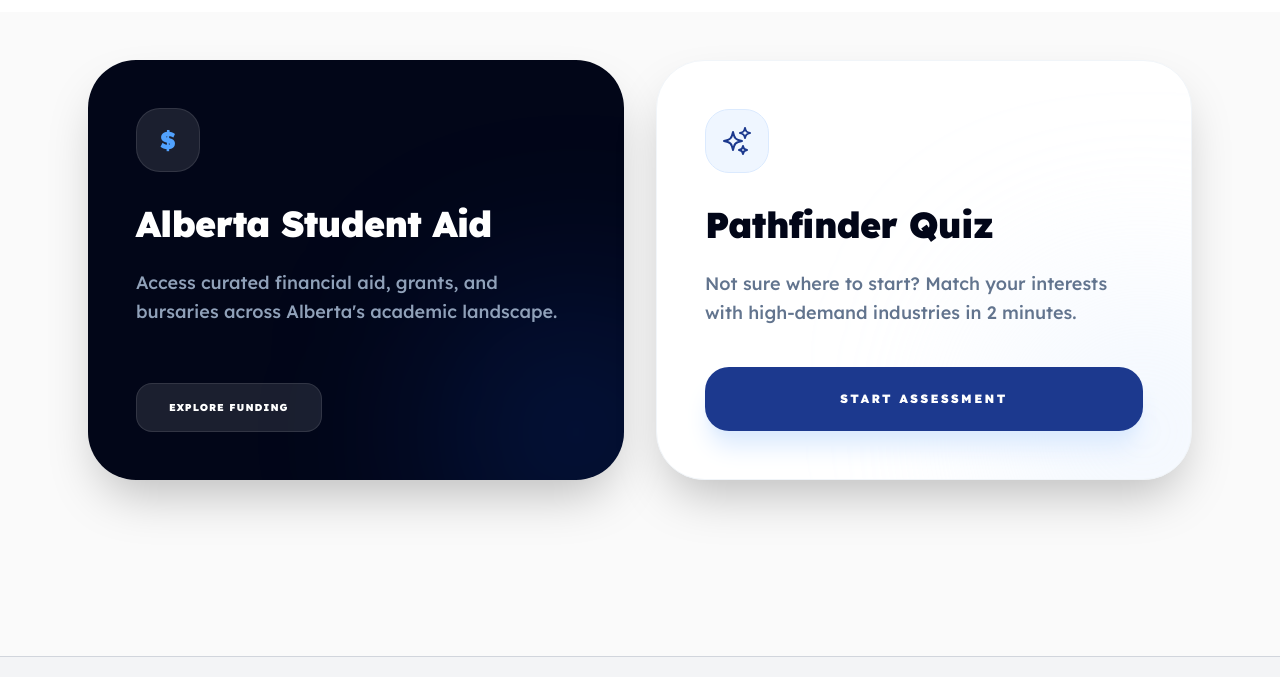
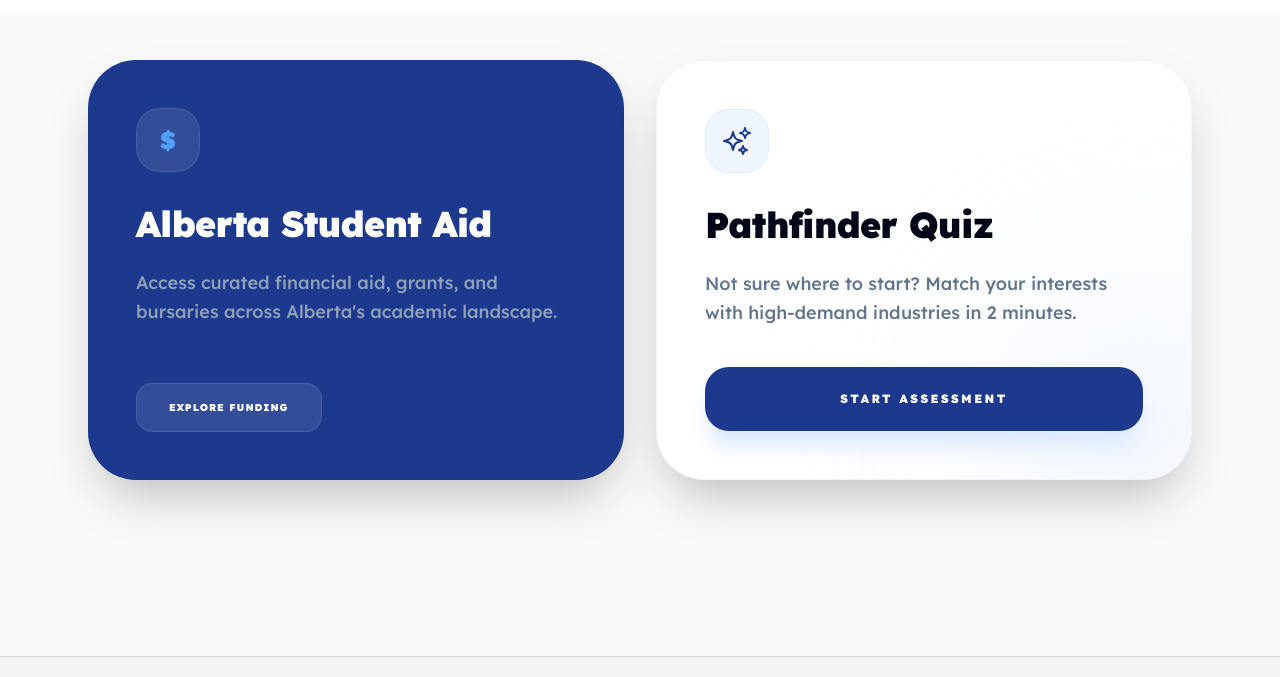
Before and after one commit to S-hussaini/campus-navigator, a Next.js app: page / in a window 1280 px wide. Shown: the part 2033-2710 px from the top of the page. Built offline with nearby package versions, Linux system fonts and the light colour scheme.

Commit message:
fixed some frontend bugs

```diff
--- a/app/page.js
+++ b/app/page.js
@@ -109,9 +109,9 @@
           <div className="flex gap-6 px-6 overflow-x-auto pb-8 no-scrollbar">
             {[
               { img: "https://images.unsplash.com/photo-1517486808906-6ca8b3f04846", city: "Calgary", tag: "Tech & Business" },
-              { img: "https://images.unsplash.com/photo-152305085306e-8a3d3efaf58d", city: "Edmonton", tag: "Research & Arts" },
-              { img: "https://images.unsplash.com/photo-1522202176988-66273c2fd55f", city: "Lethbridge", tag: "Community & Science" },
-              { img: "https://images.unsplash.com/photo-1498243639359-f7c89517fa01", city: "Medicine Hat", tag: "Innovation Hub" }
+              { img: "https://images.unsplash.com/photo-1522202176988-66273c2fd55f", city: "Edmonton", tag: "Research & Arts" },
+              { img: "https://images.unsplash.com/photo-1517486808906-6ca8b3f04846", city: "Lethbridge", tag: "Community & Science" },
+              { img: "https://images.unsplash.com/photo-1522202176988-66273c2fd55f", city: "Medicine Hat", tag: "Innovation Hub" }
             ].map((item, i) => (
               <div key={i} className="min-w-75 md:min-w-100 h-125 rounded-[2.5rem] overflow-hidden relative group">
                 <img src={`${item.img}?auto=format&fit=crop&q=80&w=800`} className="w-full h-full object-cover transition-transform duration-700 group-hover:scale-110" alt={item.city} />
@@ -132,7 +132,7 @@
         {/* CORE TOOLS SECTION */}
         <section className="max-w-6xl mx-auto px-6 pb-32 grid grid-cols-1 md:grid-cols-2 gap-8 relative z-20 mt-12">
           {/* Card 1: Funding */}
-          <div className="group p-12 rounded-[3rem] bg-slate-950 text-white shadow-2xl flex flex-col justify-between overflow-hidden relative">
+          <div className="group p-12 rounded-[3rem] bg-blue-900 text-white shadow-2xl flex flex-col justify-between overflow-hidden relative">
             <div className="relative z-10">
               <div className="w-16 h-16 bg-white/10 rounded-3xl flex items-center justify-center mb-8 border border-white/10">
                  <span className="text-2xl font-black text-blue-400">$</span>
@@ -142,10 +142,10 @@
                 Access curated financial aid, grants, and bursaries across Alberta's academic landscape.
               </p>
             </div>
-            <Link href="/funding" className="relative z-10 inline-flex items-center gap-3 px-8 py-4 bg-white/10 hover:bg-white/20 rounded-2xl font-black uppercase tracking-widest text-[10px] transition-all border border-white/10 w-fit">
+            <Link href="https://studentaid.alberta.ca/" className="relative z-10 inline-flex items-center gap-3 px-8 py-4 bg-white/10 hover:bg-white/20 rounded-2xl font-black uppercase tracking-widest text-[10px] transition-all border border-white/10 w-fit">
               Explore Funding
             </Link>
-            <div className="absolute -bottom-20 -right-20 w-64 h-64 bg-blue-600/20 rounded-full blur-[100px]" />
+            <div className="absolute -bottom-20 -right-20 w-64 h-64 rounded-full blur-[100px]" />
           </div>
 
           {/* Card 2: Quiz */}
```
Also changed, not shown: 1 other file (tests, documents, lock files or other folders).
